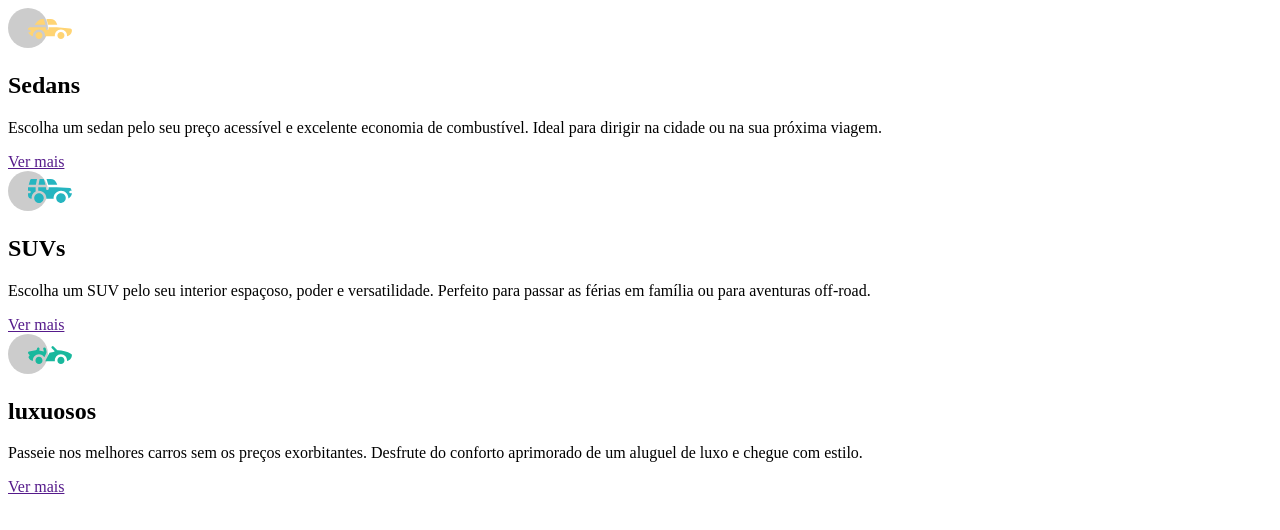
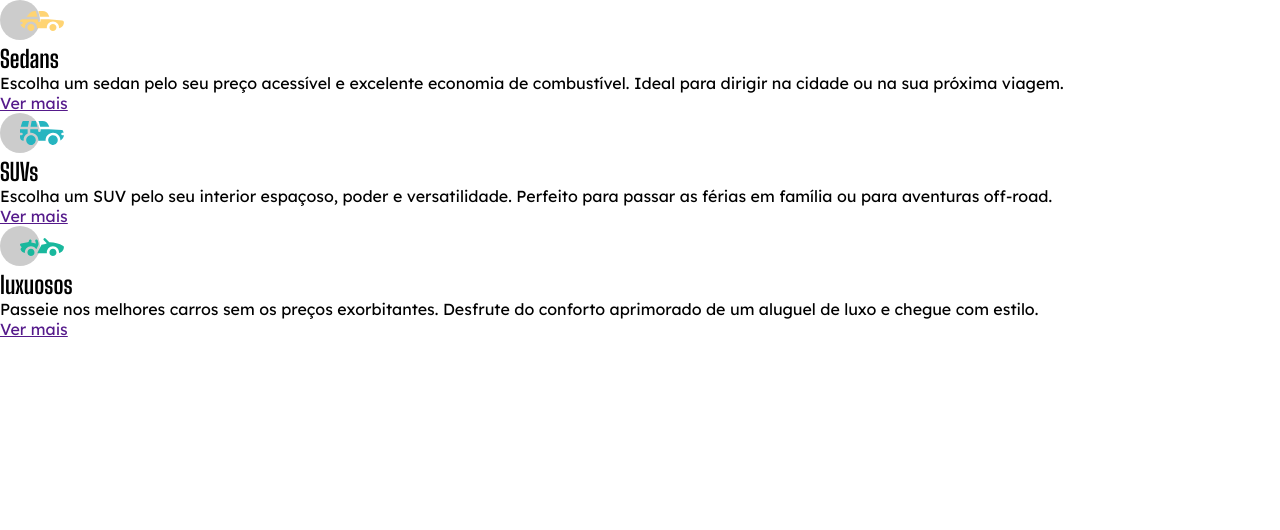
Before and after one commit to Cdmvitor/carros, a plain HTML site: page index.html in a window 1280 px wide. Drawn offline with Linux system fonts and the light colour scheme.

Commit message:
estruturando css

```diff
--- a/index.html
+++ b/index.html
@@ -5,6 +5,10 @@
     <meta charset="UTF-8">
     <meta http-equiv="X-UA-Compatible" content="IE=edge">
     <meta name="viewport" content="width=device-width, initial-scale=1.0">
+    <link rel="preconnect" href="https://fonts.googleapis.com">
+    <link rel="preconnect" href="https://fonts.gstatic.com" crossorigin>
+    <link href="https://fonts.googleapis.com/css2?family=Big+Shoulders+Display:wght@700&family=Lexend+Deca&display=swap" rel="stylesheet">
+    <link rel="stylesheet" href="style.css">
     <title>carros</title>
 </head>
 
--- /dev/null
+++ b/style.css
@@ -0,0 +1,25 @@
+* {
+    margin: 0;
+    padding: 0;
+    box-sizing: border-box;
+}
+
+:root {
+    --orange: #e38826;
+    --cyan: #006970;
+    --drak-cyan: #004241;
+    --gray: #f2f2f2;
+    --traparente-branco: rgba(255, 255, 255, 0.75);
+}
+
+h2 {
+    font-family: 'Big Shoulders Display', sans-serif;
+}
+
+p {
+    font-family: 'Lexend Deca', sans-serif;
+}
+
+a {
+    font-family: 'Lexend Deca', sans-serif;
+}
```
